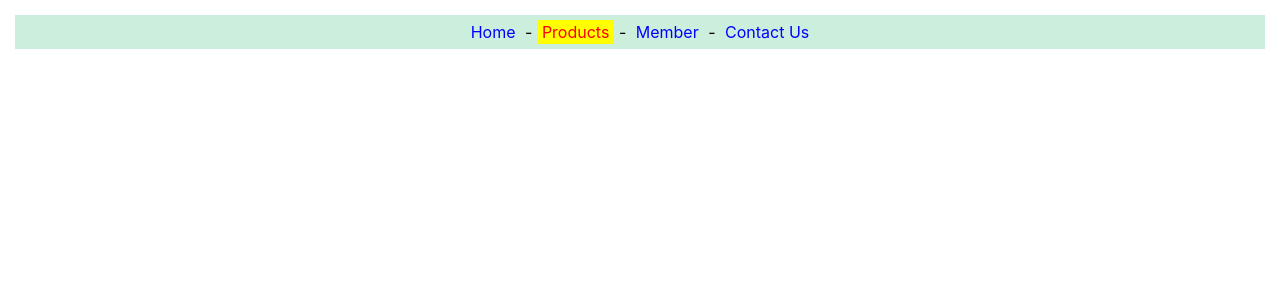
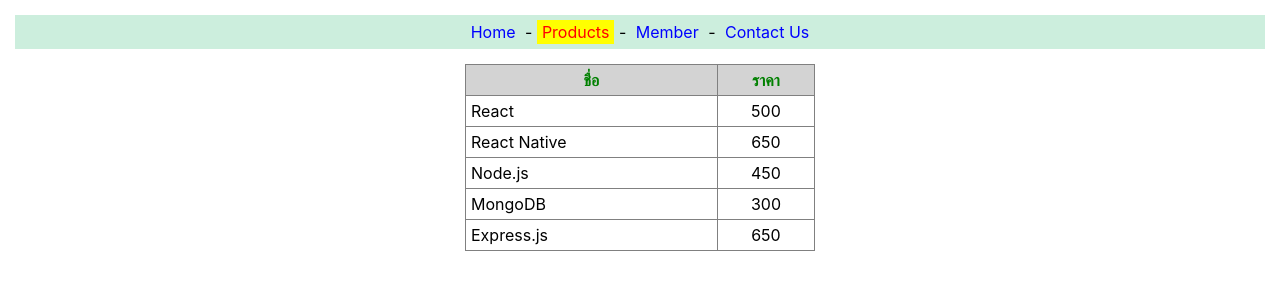
Before and after one commit to Chaiyapop4092/app1, a React (Create React App) app: page /products in a window 1280 px wide. Shown: the top 300 px of the page. Built offline with nearby package versions, Linux system fonts and the light colour scheme.

Commit message:
Route 3
กำหนดเส้นทางการแสดงผลด้วย Route

```diff
--- a/src/App.js
+++ b/src/App.js
@@ -1,5 +1,5 @@
 import React from 'react'
-import Router2 from "./router2"
+import Router3 from "./router3"
 export default function App() {
-  return <Router2 />
+  return <Router3 />
 }
--- /dev/null
+++ b/src/home.js
@@ -0,0 +1,13 @@
+import React from 'react'
+export default function Home() {
+    return (
+        <p style={{ textAlign: 'center' }}>
+            <h3>ยินดีต้อนรับสู่ React Store</h3>
+            รายชื่อ <a href="/products">สินค้า</a> ที่เรามีจำหน่าย
+            <br />
+            แต่ท่านต้องเป็น <a href="/member">สมาชิก</a> จึงจะ
+            สั่งซื้อได้<br />
+            หากมีข้อสงสัย กรุณา <a href="/contact">ติดต่อเรา</a>
+        </p>
+    )
+}
--- /dev/null
+++ b/src/member.js
@@ -0,0 +1,6 @@
+import React from 'react'
+export default function Member() {
+    return (
+        <div style={{ textAlign: 'center' }}>Member Page</div>
+    )
+}
--- /dev/null
+++ b/src/products.css
@@ -0,0 +1,19 @@
+table {
+    width: 350px;
+    border-collapse: collapse;
+    margin: auto;
+}
+
+th {
+    background-color: lightgray;
+    color: green;
+}
+
+th,
+td {
+    padding: 5px;
+}
+
+td:nth-child(2) {
+    text-align: center;
+}
--- /dev/null
+++ b/src/products.js
@@ -0,0 +1,33 @@
+import React from 'react';
+import './products.css';
+
+export default class ClassProducts extends React.Component {
+  data = [
+    ['React', 500],
+    ['React Native', 650],
+    ['Node.js', 450],
+    ['MongoDB', 300],
+    ['Express.js', 650],
+  ];
+
+  render() {
+    return (
+      <table border="1">
+        <thead>
+          <tr>
+            <th>ชื่อ</th>
+            <th>ราคา</th>
+          </tr>
+        </thead>
+        <tbody>
+          {this.data.map((d, index) => (
+            <tr key={index}>
+              <td>{d[0]}</td>
+              <td>{d[1]}</td>
+            </tr>
+          ))}
+        </tbody>
+      </table>
+    );
+  }
+}
--- /dev/null
+++ b/src/router3.js
@@ -0,0 +1,38 @@
+import React from 'react'
+import { BrowserRouter, NavLink, Route, Routes} from
+    'react-router-dom'
+import './navlink.css'
+import Products from './products'
+import Home from './home'
+import Member from './member'
+
+export default function Router3() {
+    return (
+        <BrowserRouter>
+            <nav className="nav">
+                <NavLink to='/' className={({ isActive }) => isActive ?
+                    "active_menu" : "menu"} style={({ isActive }) => {
+                        return {
+                            fontWeight: isActive ? "bold" : ""
+                        };
+                    }}>Home</NavLink> -&nbsp;
+                <NavLink to='/products' className={({ isActive }) =>
+                    isActive ? "active_menu" : "menu"}>
+                    Products</NavLink> -&nbsp;
+                <NavLink to='/member' className={({ isActive }) =>
+                    isActive ? "active_menu" : "menu"}>
+                    Member</NavLink> -&nbsp;
+                <NavLink to='/contact' className={({ isActive }) =>
+                    isActive ? "active_menu" : "menu"}>
+                    Contact Us</NavLink>
+            </nav>
+            <Routes style={{ margin: '20px' }}>
+                <Route path="/" element={<Home />} />
+                <Route path="/products" element={<Products/>} />
+                <Route path="/member" Component={Member} />
+                <Route path="/contact" element={<div style={{ textAlign: 'center' }}>Contact Page</div>} />
+                <Route path="/*" element={<div style={{ textAlign: 'center' }}>Error 404 Not Found </div>} />
+            </Routes>
+        </BrowserRouter >
+    )
+}
```
